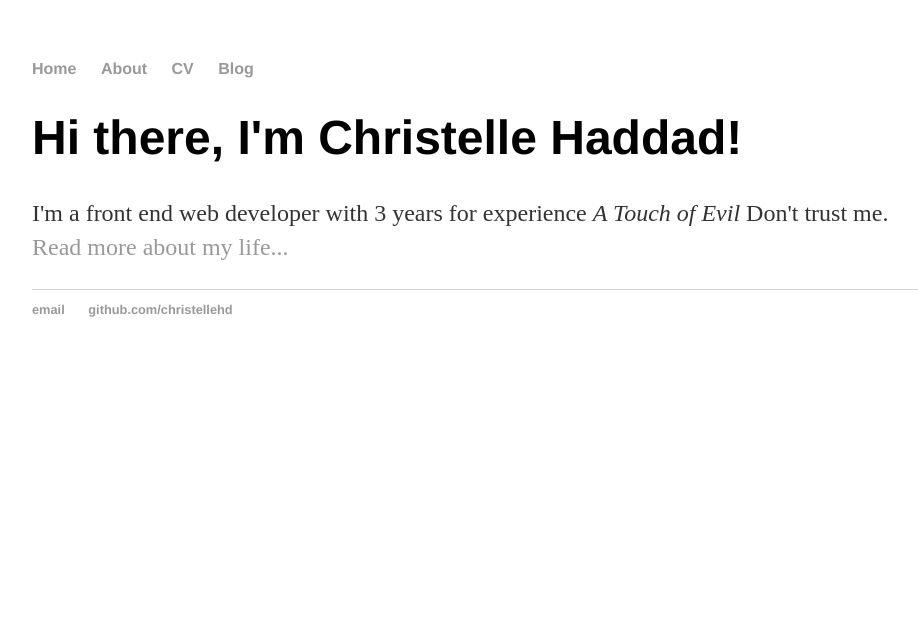
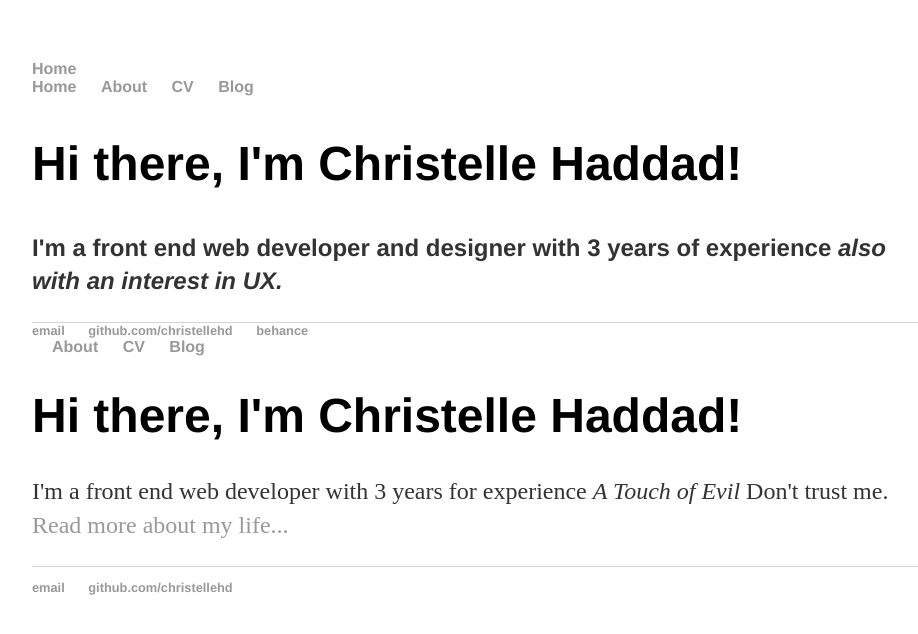
Before and after one commit to Christellehd/christellehd.github.io, a plain HTML site: page index.html in a window 1280 px wide. Shown: the whole page, without its empty margins (160-1078 px from the left). Drawn offline with Linux system fonts and the light colour scheme.

Commit message:
Update index.html

```diff
--- a/index.html
+++ b/index.html
@@ -8,7 +8,39 @@
 	<body>
 		<nav>
     		<ul >
+        		<li><a href="/">Home<!DOCTYPE html>
+<html>
+	<head>
+		<title>Christelle, Developer/Designer/UX</title>
+		<!-- link to main stylesheet -->
+		<link rel="stylesheet" type="text/css" href="/css/main.css">
+	</head>
+	<body>
+		<nav>
+    		<ul >
         		<li><a href="/">Home</a></li>
+	        	<li><a href="/about">About</a></li>
+        		<li><a href="/cv">CV</a></li>
+        		<li><a href="/blog">Blog</a></li>
+    		</ul>
+		</nav>
+		<div class="container">
+    		<div class="blurb">
+        		<h1>Hi there, I'm Christelle Haddad!</h1>
+				<p>I'm a front end web developer and designer with 3 years of experience <em>also with an interest in UX.</em><a href="/about"></a></p>
+    		</div><!-- /.blurb -->
+		</div><!-- /.container -->
+		<footer>
+    		<ul>
+        		<li><a href="mailto:christellehddd@gmail.com">email</a></li>
+        		<li><a href="https://github.com/hankquinlan">github.com/christellehd</a></li>
+<li><a href="https://behance.net/christellehddd">behance</a></li>
+			</ul>
+		</footer>
+
+	</body>
+</html>
+</a></li>
 	        	<li><a href="/about">About</a></li>
         		<li><a href="/cv">CV</a></li>
         		<li><a href="/blog">Blog</a></li>
```
